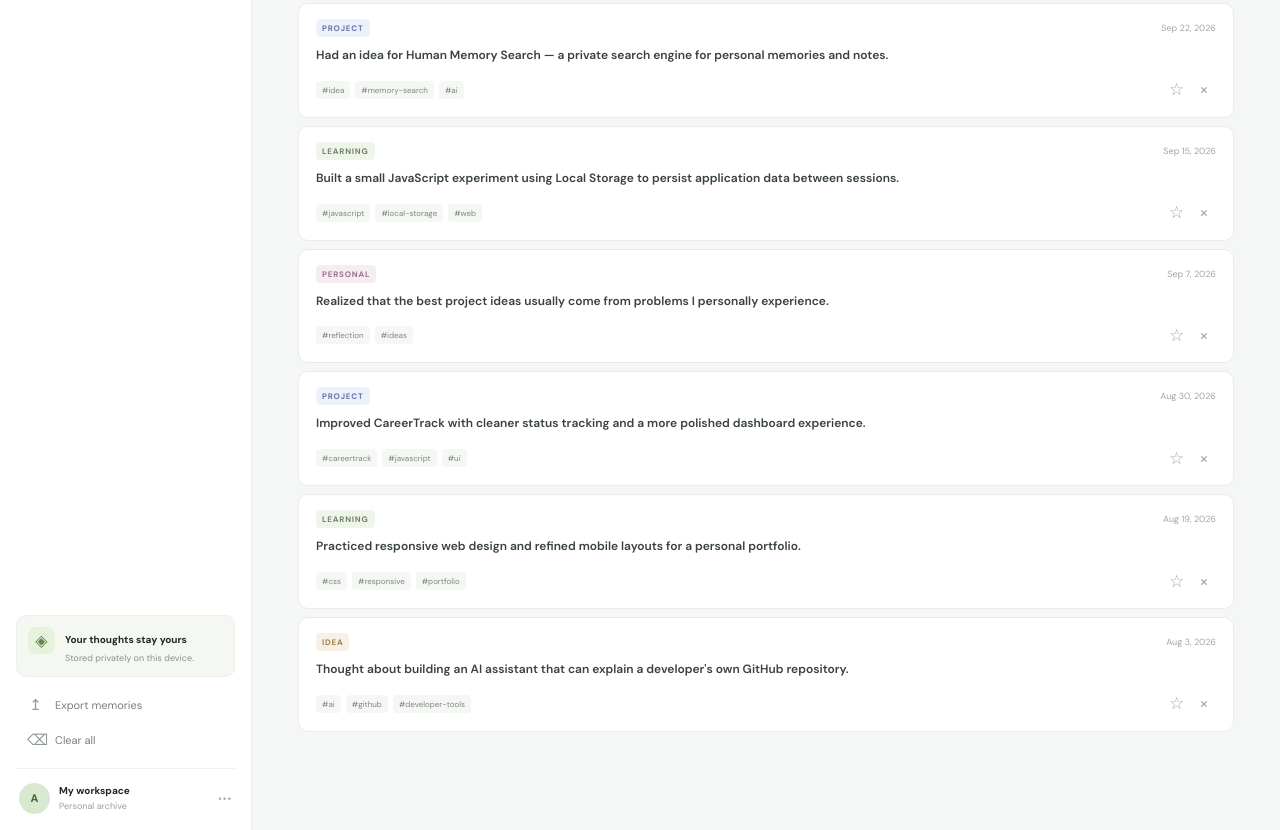
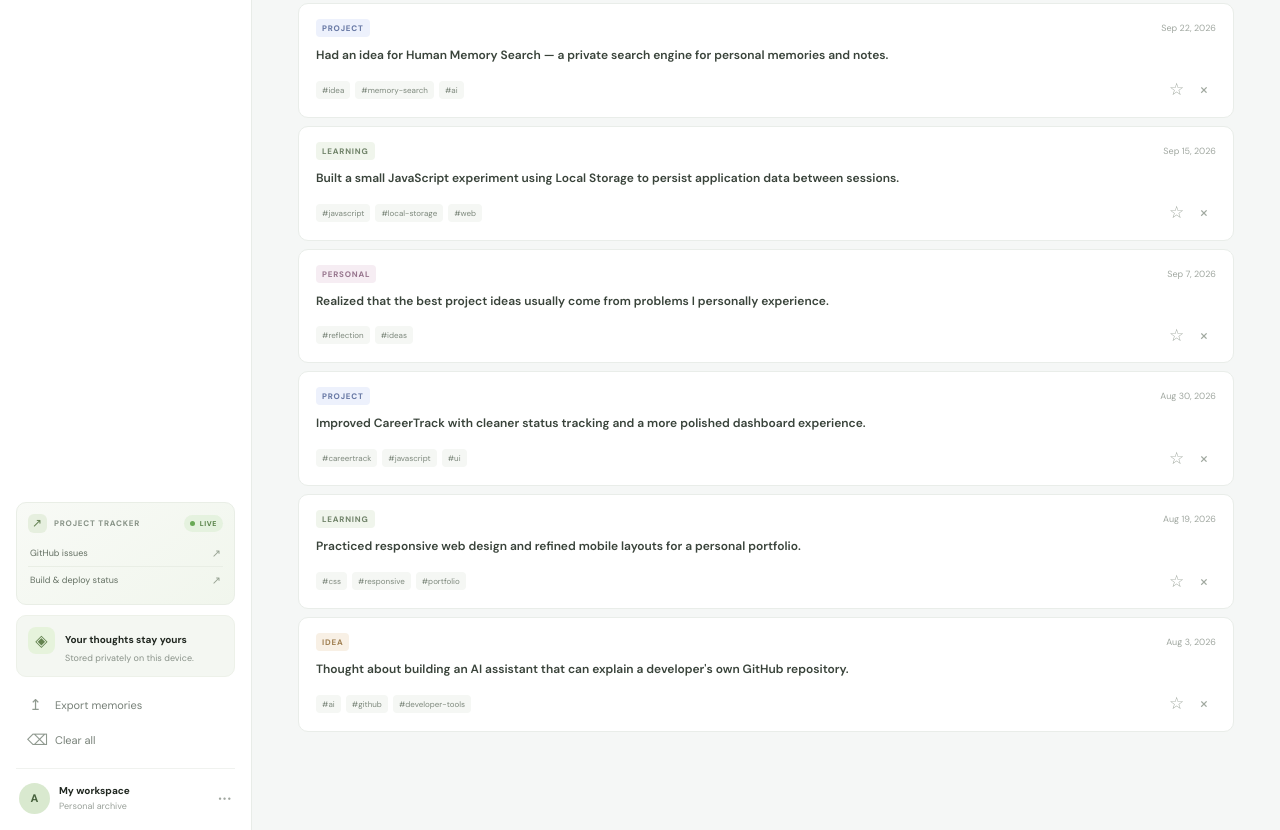
Before and after one commit to adityanand332-beep/human-memory-search, a website: page index.html in a window 1280 px wide. Shown: the part 762-1592 px from the top of the page. Drawn offline with Linux system fonts and the light colour scheme.

Commit message:
Add GitHub project tracker links
Co-authored-by: Copilot <223556219+Copilot@users.noreply.github.com>

```diff
--- a/index.html
+++ b/index.html
@@ -30,6 +30,11 @@
       </nav>
 
       <div class="sidebar-bottom">
+        <section class="tracker-card" aria-label="Project tracker">
+          <div class="tracker-heading"><span class="tracker-mark" aria-hidden="true">↗</span><span>PROJECT TRACKER</span><span class="live-badge"><i></i> LIVE</span></div>
+          <a class="tracker-link" href="https://github.com/adityanand332-beep/human-memory-search/issues" target="_blank" rel="noopener noreferrer"><span>GitHub issues</span><span aria-hidden="true">↗</span></a>
+          <a class="tracker-link" href="https://github.com/adityanand332-beep/human-memory-search/actions/workflows/deploy-pages.yml" target="_blank" rel="noopener noreferrer"><span>Build & deploy status</span><span aria-hidden="true">↗</span></a>
+        </section>
         <div class="privacy-card">
           <span class="privacy-icon" aria-hidden="true">◈</span>
           <div><strong>Your thoughts stay yours</strong><p>Stored privately on this device.</p></div>
--- a/style.css
+++ b/style.css
@@ -25,6 +25,16 @@ kbd{font-family:inherit;font-size:9px;color:#a9b1a9;background:rgba(255,255,255,
 .nav-shortcut,.nav-count{margin-left:auto;color:#a3aaa3;font-size:9px}
 .nav-count{min-width:19px;height:19px;border-radius:10px;background:#f1f4ef;display:grid;place-items:center}
 .sidebar-bottom{margin-top:auto}
+.tracker-card{padding:11px;margin-bottom:10px;border:1px solid #e9eee6;border-radius:10px;background:linear-gradient(145deg,#f8faf6,#f1f6ed)}
+.tracker-heading{display:flex;align-items:center;gap:7px;margin-bottom:7px;font-size:8px;font-weight:800;letter-spacing:.1em;color:#899488}
+.tracker-mark{width:19px;height:19px;border-radius:6px;display:grid;place-items:center;background:#e6efdf;color:#638052;font-size:12px}
+.live-badge{margin-left:auto;display:flex;align-items:center;gap:5px;border-radius:10px;background:#e5f2df;color:#588248;padding:4px 6px;font-size:7px;letter-spacing:.08em}
+.live-badge i{width:5px;height:5px;border-radius:50%;background:#68a955}
+.tracker-link{display:flex;justify-content:space-between;align-items:center;padding:6px 2px;color:#647063;text-decoration:none;font-size:9px}
+.tracker-link+ .tracker-link{border-top:1px solid #e9eee5}
+.tracker-link span:last-child{font-size:11px;color:#97a393;transition:transform .15s,color .15s}
+.tracker-link:hover{color:#38533a}
+.tracker-link:hover span:last-child{color:#648b55;transform:translate(1px,-1px)}
 .privacy-card{display:flex;gap:10px;background:#f4f7f2;border:1px solid #edf1e9;border-radius:10px;padding:11px;margin-bottom:11px}
 .privacy-icon{width:27px;height:27px;flex:0 0 27px;border-radius:8px;background:#e6f3dc;color:#63834f;display:grid;place-items:center}
 .privacy-card strong{font-size:10px}
```
Also changed, not shown: README.md.
